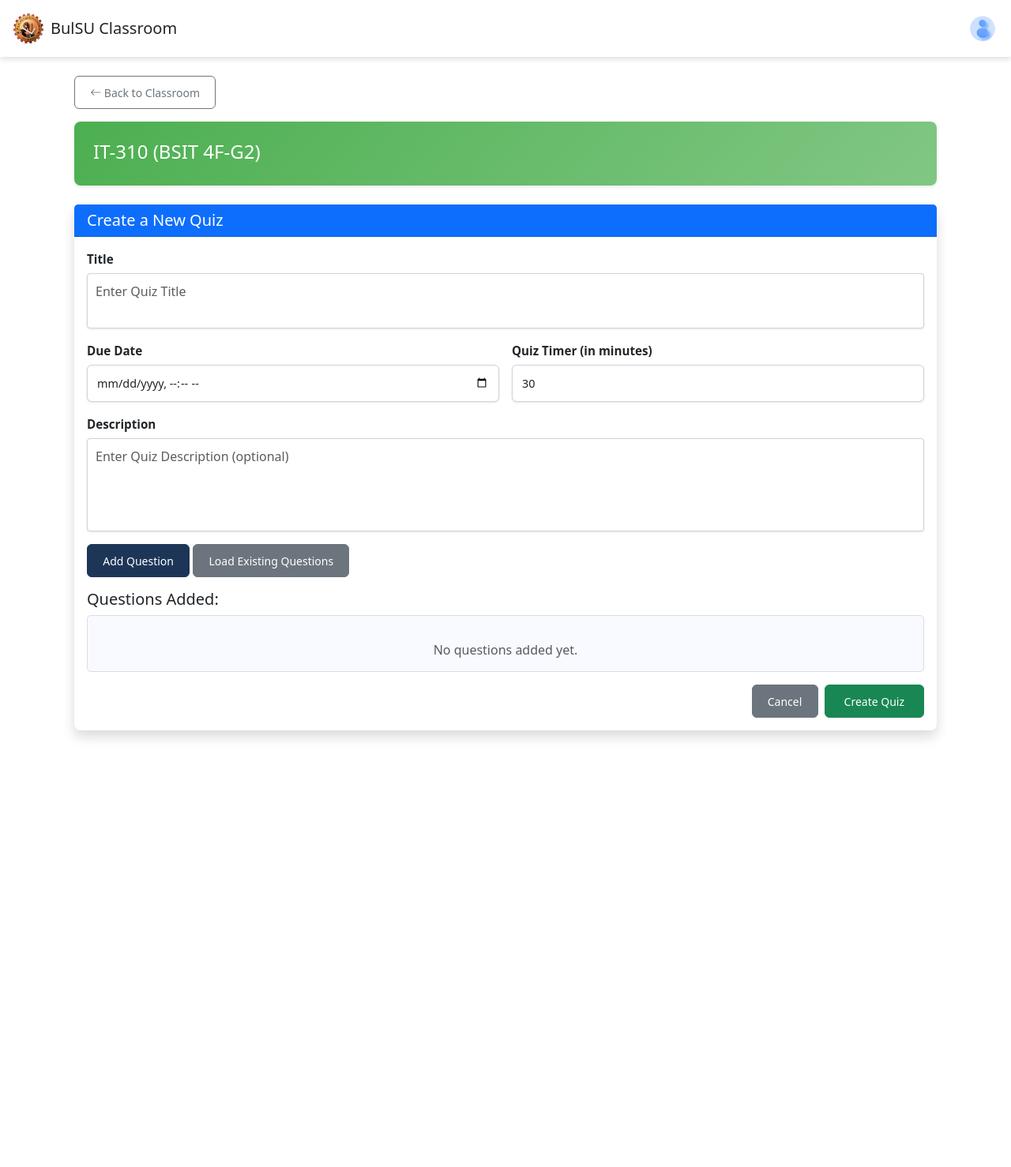
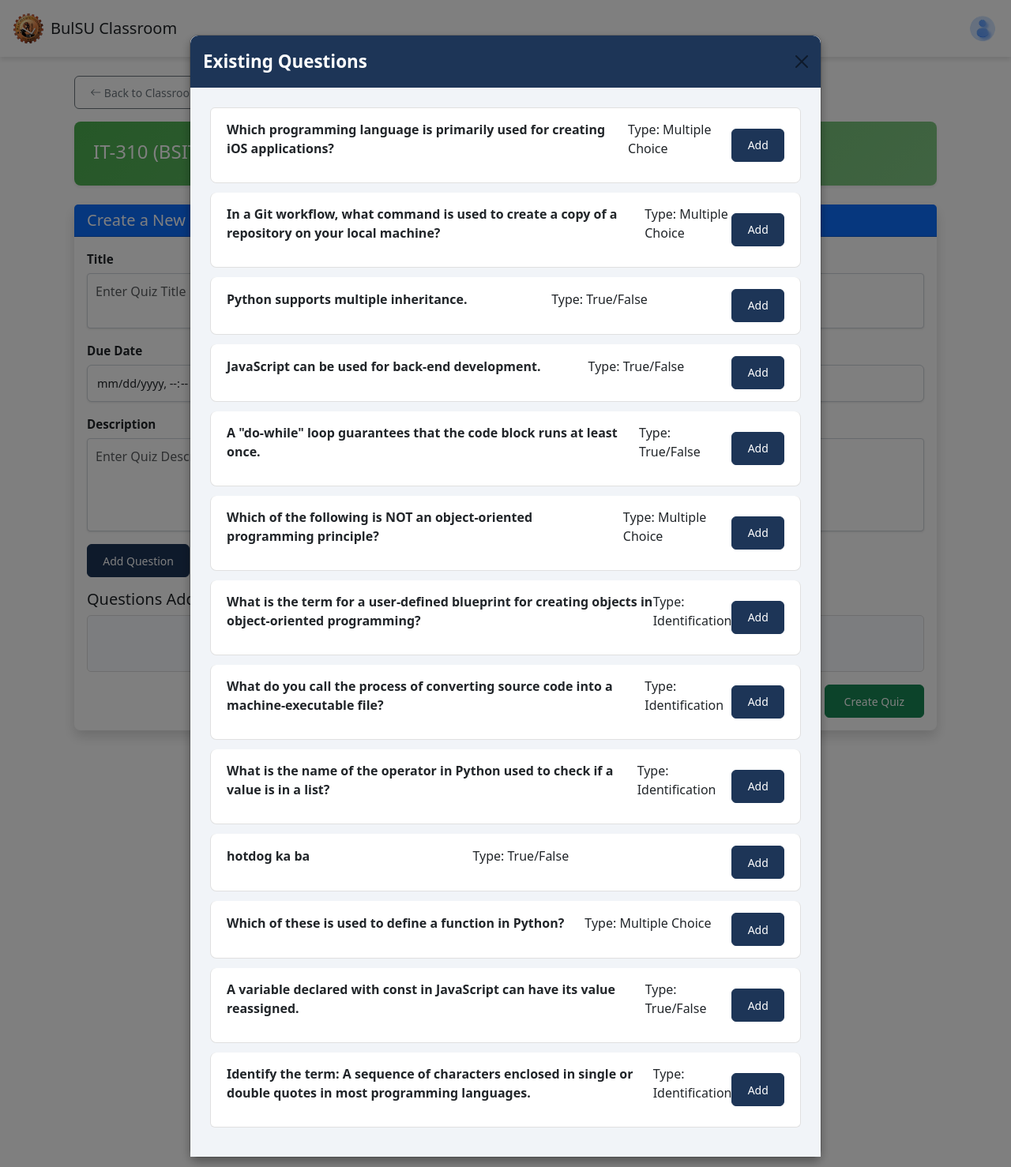
Before and after one commit to taizicorrea/Python-Project, a Django app: template DjangoProject1/Quiz_App/templates/Quiz_App/create_quiz.html in a window 1280 px wide, after a click on "Load Existing Questions". Shown: the whole page at 79% size. Run offline with Django 5.2, Linux system fonts and the light colour scheme; the template is opened without the code that fills it: values that come from a table or form of the project are taken from there, others are empty; a user stored in the database is signed in; data comes from the database, SQL or seed files in the repository; both versions use the stored data as it was after the commit; some libraries are stand-ins or nearby versions.

Commit message:
push fixed databankin, quiz is accepting response, auto check,quiz management,
todo
//display of grade in the grade tab
//fix bug on reusing existing questions

```diff
--- a/DjangoProject1/Quiz_App/templates/Quiz_App/create_quiz.html
+++ b/DjangoProject1/Quiz_App/templates/Quiz_App/create_quiz.html
@@ -82,6 +82,25 @@
                     </button>
                 </div>
 
+
+                <!-- Existing Questions Modal -->
+                <div class="modal fade" id="existingQuestionsModal" tabindex="-1"
+                    aria-labelledby="existingQuestionsModalLabel" aria-hidden="true">
+                    <div class="modal-dialog modal-lg">
+                        <div class="modal-content">
+                            <div class="modal-header">
+                                <h5 class="modal-title" id="existingQuestionsModalLabel">Existing Questions</h5>
+                                <button type="button" class="btn-close" data-bs-dismiss="modal" aria-label="Close"></button>
+                            </div>
+                            <div class="modal-body">
+                                <ul id="existingQuestionsList" class="list-group">
+                                    <!-- Questions will be dynamically loaded here -->
+                                </ul>
+                            </div>
+                        </div>
+                    </div>
+                </div>
+
                 <!-- Questions Preview -->
                 <div class="col-12 mt-3">
                     <h5>Questions Added:</h5>
```
Also changed, not shown: DjangoProject1/db.sqlite3.
